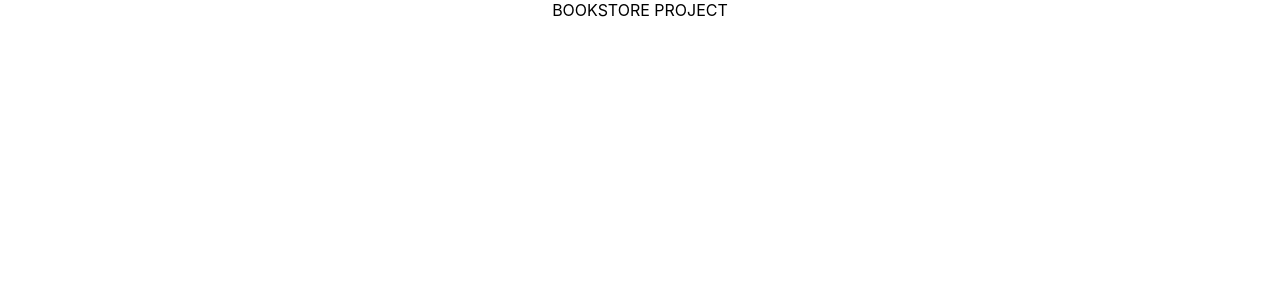
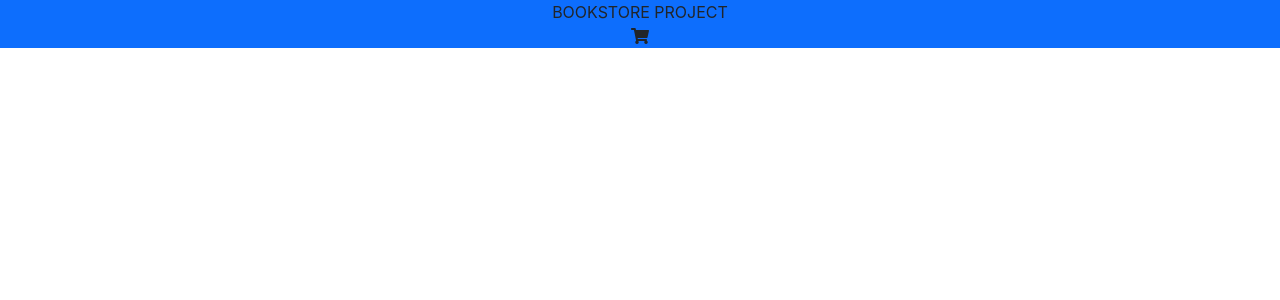
Before and after one commit to trongdai-2004/web_ban_sach_React_frontend, a React (Create React App) app in the folder web_ban_sach_spring_boot_react/: page / in a window 1280 px wide. Shown: the top 300 px of the page. Built offline with nearby package versions, Linux system fonts and the light colour scheme.

Commit message:
cấu hình bootstrap và css

```diff
--- a/web_ban_sach_spring_boot_react/public/index.html
+++ b/web_ban_sach_spring_boot_react/public/index.html
@@ -24,6 +24,8 @@
       work correctly both with client-side routing and a non-root public URL.
       Learn how to configure a non-root public URL by running `npm run build`.
     -->
+    <link href="https://cdn.jsdelivr.net/npm/bootstrap@5.3.8/dist/css/bootstrap.min.css" rel="stylesheet" integrity="sha384-sRIl4kxILFvY47J16cr9ZwB07vP4J8+LH7qKQnuqkuIAvNWLzeN8tE5YBujZqJLB" crossorigin="anonymous">
+    <link rel="stylesheet" href="https://cdnjs.cloudflare.com/ajax/libs/font-awesome/5.15.3/css/all.min.css">
     <title>React App</title>
   </head>
   <body>
@@ -39,5 +41,7 @@
       To begin the development, run `npm start` or `yarn start`.
       To create a production bundle, use `npm run build` or `yarn build`.
     -->
+  <script src="https://cdn.jsdelivr.net/npm/bootstrap@5.3.8/dist/js/bootstrap.bundle.min.js" integrity="sha384-FKyoEForCGlyvwx9Hj09JcYn3nv7wiPVlz7YYwJrWVcXK/BmnVDxM+D2scQbITxI" crossorigin="anonymous"></script>
+  </body>
   </body>
 </html>
--- a/web_ban_sach_spring_boot_react/src/App.tsx
+++ b/web_ban_sach_spring_boot_react/src/App.tsx
@@ -4,7 +4,13 @@
 function App() {
   return (
     <div className="App">
+      <div className="bg-primary">
       BOOKSTORE PROJECT
+      <div className="cart-icon">
+      <i className="fas fa-shopping-cart"></i>
+
+      </div>
+      </div>
     </div>
   );
 }
```
